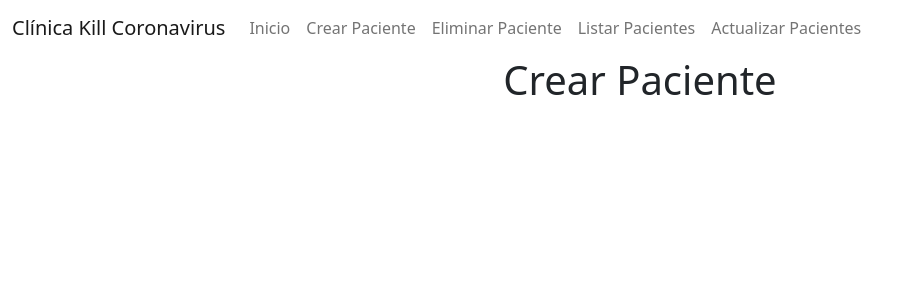
After one commit to Patricio-Espinoza-Rojas/taller-de-desarrollo-de-aplicaciones, a Django app: a page that uses clinicaApp/templates/clinicaweb.html in a window 1280 px wide. The commit adds this page. Shown: the top 300 px of the page, without its empty margins (0-911 px from the left). Run offline with Django 4.2, Linux system fonts and the light colour scheme.

Commit message:
cambios 11-11-2023 se agregar el menu, cada menu lleva a un apartado de crud

```diff
--- a/clinicaApp/templates/clinicaweb.html
+++ b/clinicaApp/templates/clinicaweb.html
@@ -16,10 +16,37 @@
         <link rel="stylesheet" href="https://cdnjs.cloudflare.com/ajax/libs/font-awesome/6.4.2/css/all.min.css" integrity="sha512-z3gLpd7yknf1YoNbCzqRKc4qyor8gaKU1qmn+CShxbuBusANI9QpRohGBreCFkKxLhei6S9CQXFEbbKuqLg0DA==" crossorigin="anonymous" referrerpolicy="no-referrer" />
     </head>
     <body>
-        <!--[if lt IE 7]>
-            <p class="browsehappy">You are using an <strong>outdated</strong> browser. Please <a href="#">upgrade your browser</a> to improve your experience.</p>
-        <![endif]-->
+        <nav class="navbar navbar-expand-lg bg-body-tertiary">
+            <div class="container-fluid">
+              <a class="navbar-brand" href="#">Clínica Kill Coronavirus</a>
+              <button class="navbar-toggler" type="button" data-bs-toggle="collapse" data-bs-target="#navbarNav" aria-controls="navbarNav" aria-expanded="false" aria-label="Toggle navigation">
+                <span class="navbar-toggler-icon"></span>
+              </button>
+              <div class="collapse navbar-collapse" id="navbarNav">
+                <ul class="navbar-nav">
+                  <li class="nav-item">
+                    <a class="nav-link" href="{% url 'clinica' %}">Inicio</a>
+                  </li>
 
-        <script src="" async defer></script>
+                  <li class="nav-item">
+                    <a class="nav-link" href="{% url 'crearPaciente' %}">Crear Paciente</a>
+                  </li>
+                  <li class="nav-item">
+                    <a class="nav-link" href="{% url 'borrarPaciente' %}">Eliminar Paciente</a>
+                  </li>
+                  <li class="nav-item">
+                    <a class="nav-link" href="{% url 'listarPaciente' %}">Listar Pacientes</a>
+                  </li>
+                  <li class="nav-item">
+                    <a class="nav-link" href="{% url 'actualizarPaciente' %}">Actualizar Pacientes</a>
+                  </li>
+                </ul>
+              </div>
+            </div>
+          </nav>
+        {% comment %} <script src="" async defer></script> {% endcomment %}
+         {% block content %}
+
+         {% endblock%}
     </body>
 </html>
--- /dev/null
+++ b/clinicaApp/templates/paci_actualizar.html
@@ -0,0 +1,5 @@
+{% extends 'clinicaweb.html' %}
+
+{% block content %}
+    <h1 class="text-center">Actualizar Paciente</h1>
+{% endblock %}
--- /dev/null
+++ b/clinicaApp/templates/paci_borrar.html
@@ -0,0 +1,5 @@
+{% extends 'clinicaweb.html' %}
+
+{% block content %}
+    <h1 class="text-center">Eliminar Paciente</h1>
+{% endblock %}
--- /dev/null
+++ b/clinicaApp/templates/paci_listar.html
@@ -0,0 +1,5 @@
+{% extends 'clinicaweb.html' %}
+
+{% block content %}
+    <h1 class="text-center">Listar Pacientes</h1>
+{% endblock %}
--- /dev/null
+++ b/clinicaApp/templates/paci_nuevo.html
@@ -0,0 +1,5 @@
+{% extends 'clinicaweb.html' %}
+
+{% block content %}
+    <h1 class="text-center">Crear Paciente</h1>
+{% endblock %}
--- a/clinicaApp/urls.py
+++ b/clinicaApp/urls.py
@@ -3,6 +3,10 @@ from . import views
 
 
 urlpatterns = [
-    path('', views.clinicaKill),
-    path('about/', views.about)
+    path('Clinica Kill Coronavirus', views.clinicaKill, name='clinica'),
+    path('about/', views.about),
+    path('Crear Paciente', views.crearPaciente, name='crearPaciente'),
+    path('Eliminar Paciente', views.eliminarPaciente, name='borrarPaciente'),
+    path('Listar Paciente', views.listarPaciente, name='listarPaciente'),
+    path('Actualizar Paciente', views.actualizarPaciente, name='actualizarPaciente'),
 ]
--- a/clinicaApp/views.py
+++ b/clinicaApp/views.py
@@ -3,7 +3,19 @@ from django.http import HttpResponse
 
 # Create your views here.
 def clinicaKill(request):
-    return HttpResponse("<h1>Clínica Kill Coronavirus</h1>")
+    return render(request,"clinicaweb.html")
 
 def about(request):
     return HttpResponse('About')
+
+def crearPaciente(request):
+    return render(request, "paci_nuevo.html")
+
+def eliminarPaciente(request):
+    return render(request, "paci_borrar.html")
+
+def listarPaciente(request):
+    return render(request, "paci_listar.html")
+
+def actualizarPaciente(request):
+    return render(request, "paci_actualizar.html")
```
Also changed, not shown: 1 other file.
